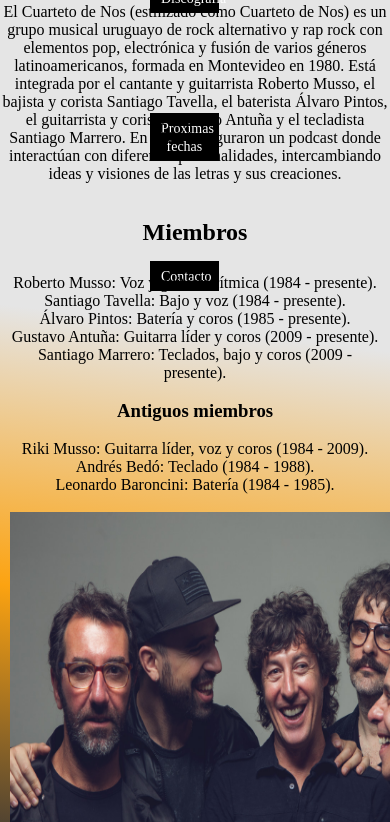
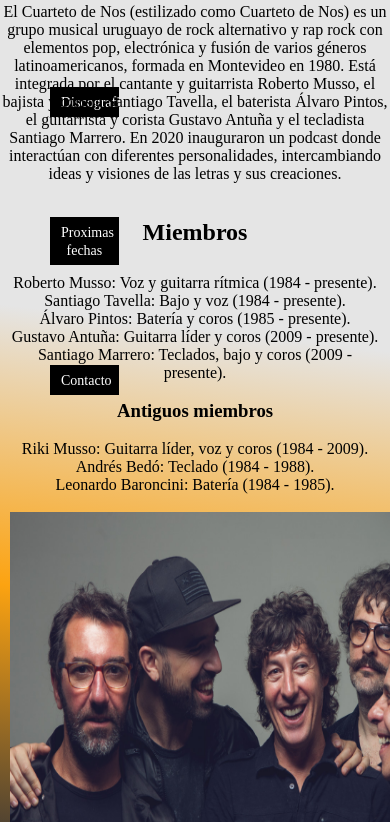
Before and after one commit to EdgarVaron/PreEntrega3-Varon, a plain HTML site: page index.html in a window 390 px wide. Shown: the part 197-1019 px from the top of the page. Drawn offline with Linux system fonts and the light colour scheme.

Commit message:
Primer intento para adicionar responsive

```diff
--- a/css/style.css
+++ b/css/style.css
@@ -19,6 +19,7 @@
 header {
     height: 15vh;
     background-color: #fca311;
+
 }
 .img_logo {
     grid-area: img_logo;
@@ -111,3 +112,28 @@
     font-size: larger;
 
 }
+
+/* Tamaño mediano */
+@media (max-width: 768px){
+ body {
+    background-color: aliceblue;
+ }
+ header {
+    display: block;
+ }
+
+}
+
+/* Tamaño pequeño */
+@media (max-width: 420px){
+
+    * {
+        margin: 0;
+        padding: 0;
+    }
+
+    .menu{
+        display: block;
+        color: aqua;
+    }
+}
```
